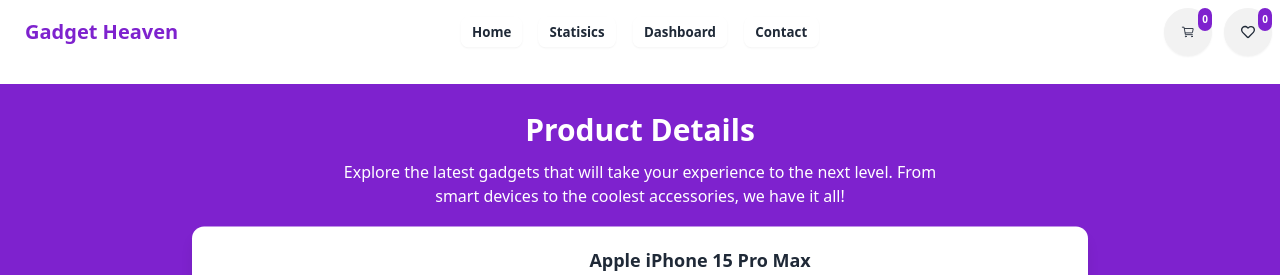
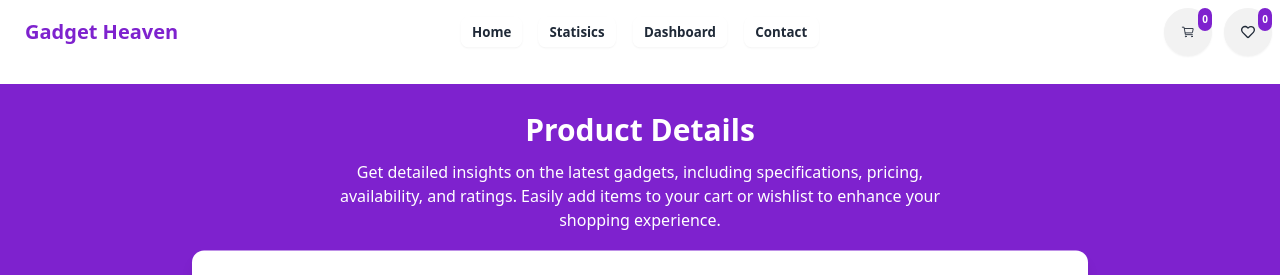
Before and after one commit to Saiful109710/assignment-8-gadgets-web-react, a React (Vite) app: page /gadgets/1 in a window 1280 px wide. Shown: the top 275 px of the page. Built offline with nearby package versions, Linux system fonts and the light colour scheme.

Commit message:
all done

```diff
--- a/src/pages/GadgetDetails.jsx
+++ b/src/pages/GadgetDetails.jsx
@@ -55,7 +55,7 @@
           id={id}
           title="Product Details"
           subtitle={
-            "Explore the latest gadgets that will take your experience to the next level. From smart devices to the coolest accessories, we have it all!"
+            "Get detailed insights on the latest gadgets, including specifications, pricing, availability, and ratings. Easily add items to your cart or wishlist to enhance your shopping experience."
           }
         ></Heading>
       </div>
--- a/src/pages/dashBoard.jsx
+++ b/src/pages/dashBoard.jsx
@@ -17,7 +17,7 @@
 
           title="Dash Board"
           subtitle={
-            "Explore the latest gadgets that will take your experience to the next level. From smart devices to the coolest accessories, we have it all!"
+            "Discover cutting-edge gadgets designed to elevate your everyday life. From innovative smart devices to essential accessories, explore the tech that brings ease and excitement to your world."
           }
         ></Heading>
         <div className='flex justify-center gap-5'>
```
